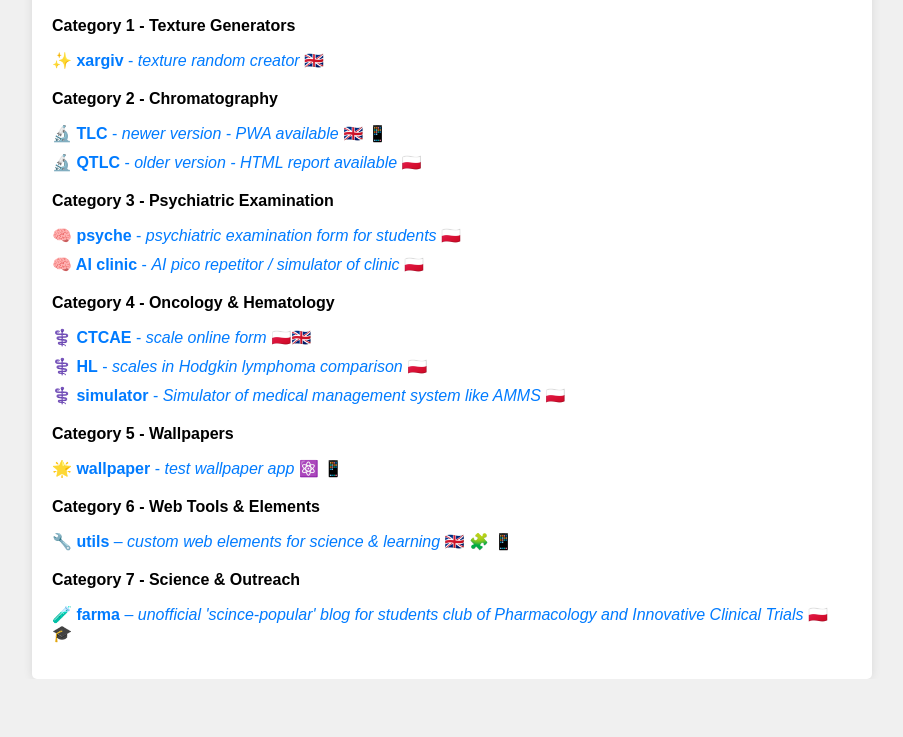
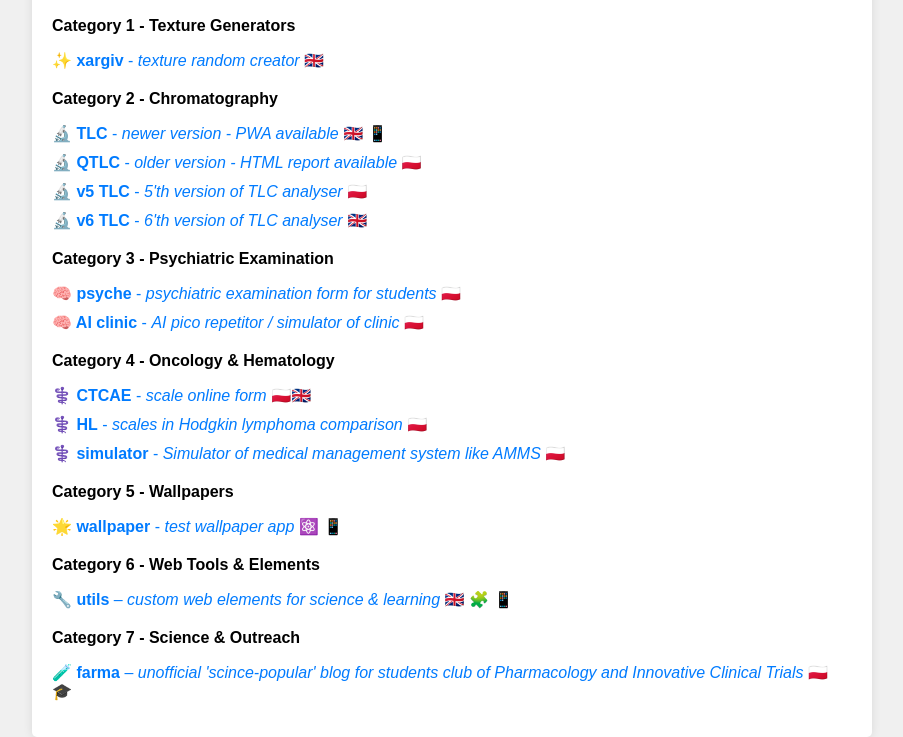
Before and after one commit to DD-moe/DD-moe.github.io, a plain HTML site: page index.html in a window 1280 px wide. Shown: the part 171-908 px from the top of the page, without its empty margins (188-1091 px from the left). Before the commit the page ends 850 px from the top, so only its background shows below. Drawn offline with Linux system fonts and the light colour scheme.

Commit message:
Update index.html

```diff
--- a/index.html
+++ b/index.html
@@ -73,6 +73,18 @@
         <b>🔬 QTLC</b> - <i>older version - HTML report available</i>
       </a>
       <span title="Polish only">🇵🇱</span>
+    </li>
+    <li>
+      <a href="https://git.1ioe.top/TLC/v5" title="5'th fully automatized TLC analyser version">
+        <b>🔬 v5 TLC</b> - <i>5'th version of TLC analyser</i>
+      </a>
+      <span title="Polish only">🇵🇱</span>
+    </li>
+    <li>
+      <a href="https://git.1ioe.top/TLC/v6/light_subtractor.html" title="6'th version of TLC analyser with 2d illumination reconstruction">
+        <b>🔬 v6 TLC</b> - <i>6'th version of TLC analyser</i>
+      </a>
+      <span title="English only">🇬🇧</span>
     </li>
   </ul>
 
```
